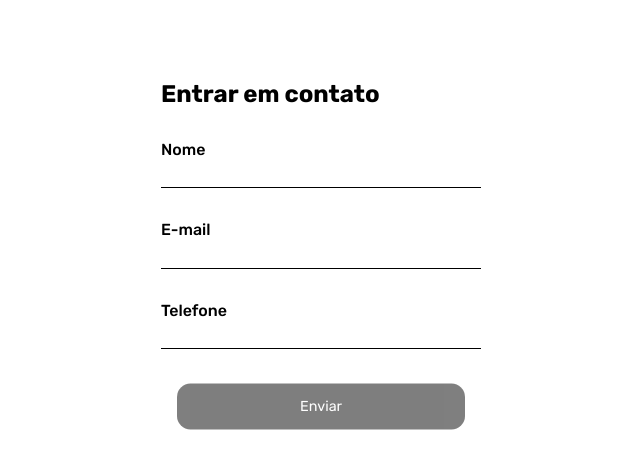
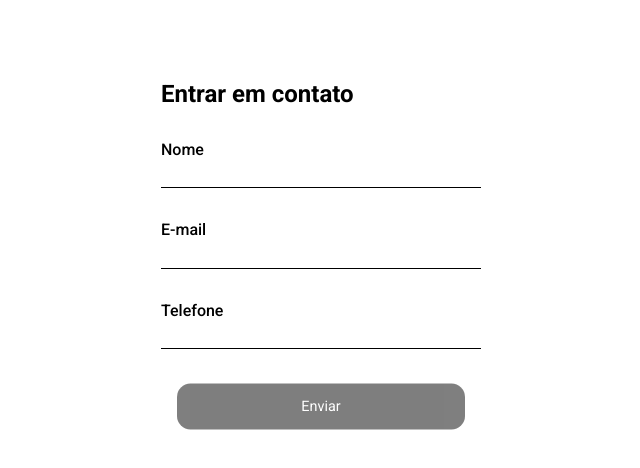
Before and after one commit to Miguelpenha/SaaS-LP, a Next.js app: page / in a window 1280 px wide. Shown: the top 468 px of the page, without its empty margins (319-959 px from the left). Built offline with nearby package versions, Linux system fonts and the light colour scheme; no server answers.

Commit message:
Ajeitando algumas coisas

```diff
--- a/pages/_document.tsx
+++ b/pages/_document.tsx
@@ -33,7 +33,7 @@
                     {/* Google Fonts */}
                     <link rel="preconnect" href="https://fonts.googleapis.com"/>
                     <link rel="preconnect" href="https://fonts.gstatic.com" crossOrigin=""/>
-                    <link href="https://fonts.googleapis.com/css2?family=Rubik:ital,wght@0,300;0,400;0,500;0,600;0,700;0,800;0,900;1,300;1,400;1,500;1,600;1,700;1,800;1,900&display=swap" rel="stylesheet"/>
+                    <link href="https://fonts.googleapis.com/css2?family=Roboto:ital,wght@0,100;0,300;0,400;0,500;0,700;0,900;1,100;1,300;1,400;1,500;1,700;1,900&display=swap" rel="stylesheet"/>
                     {/* Favicons */}
                     <link rel="shortcut icon" href="img/favicon.ico" type="image/x-icon"/>
                 </Head>
--- a/styles/global.ts
+++ b/styles/global.ts
@@ -8,7 +8,7 @@
         flex-direction: column;
         box-sizing: border-box;
         scroll-behavior: smooth;
-        font-family: 'Rubik', sans-serif;
+        font-family: 'Roboto', sans-serif;
     }
 
     *::selection {
```
